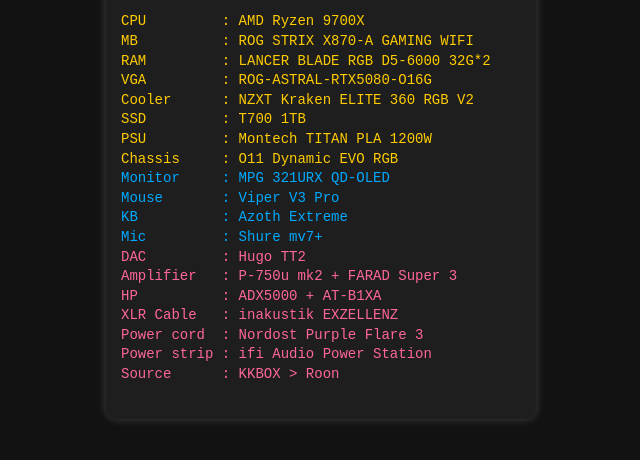
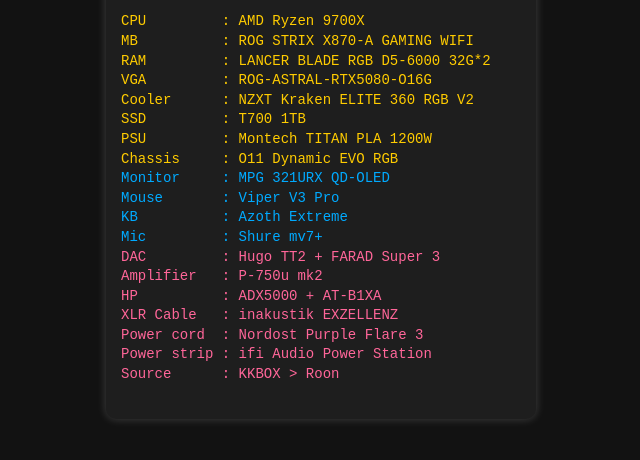
Before and after one commit to q310194/spec, a plain HTML site: page index.html in a window 1280 px wide. Shown: the part 90-550 px from the top of the page, without its empty margins (319-959 px from the left). Drawn offline with Linux system fonts and the light colour scheme.

Commit message:
index.html

```diff
--- a/index.html
+++ b/index.html
@@ -52,8 +52,8 @@ Chassis     : O11 Dynamic EVO RGB</span>
 Mouse       : Viper V3 Pro
 KB          : Azoth Extreme
 Mic         : Shure mv7+</span>
-<span class="section3">DAC         : Hugo TT2
-Amplifier   : P-750u mk2 + FARAD Super 3
+<span class="section3">DAC         : Hugo TT2 + FARAD Super 3
+Amplifier   : P-750u mk2
 HP          : ADX5000 + AT-B1XA
 XLR Cable   : inakustik EXZELLENZ
 Power cord  : Nordost Purple Flare 3
```
